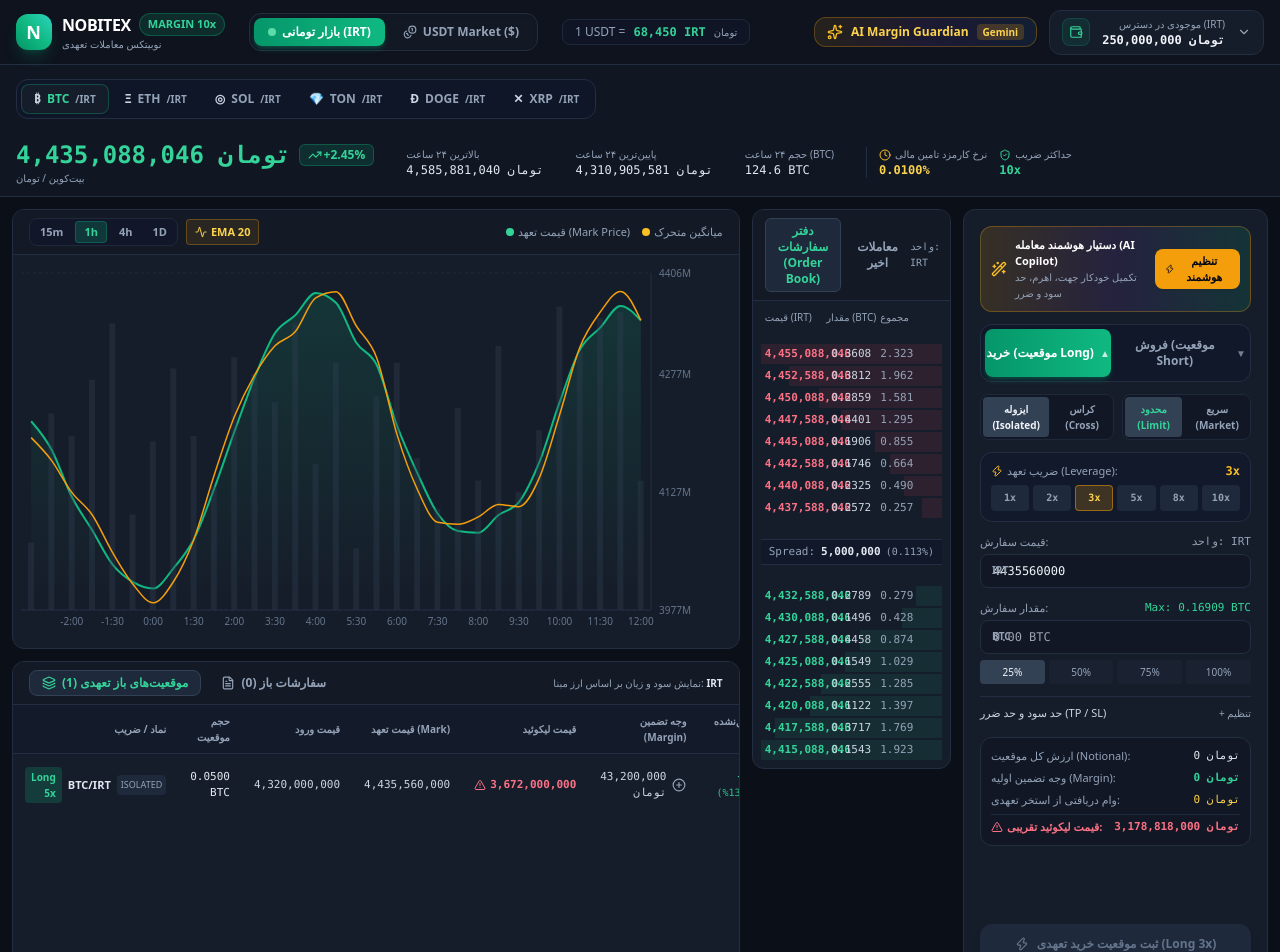
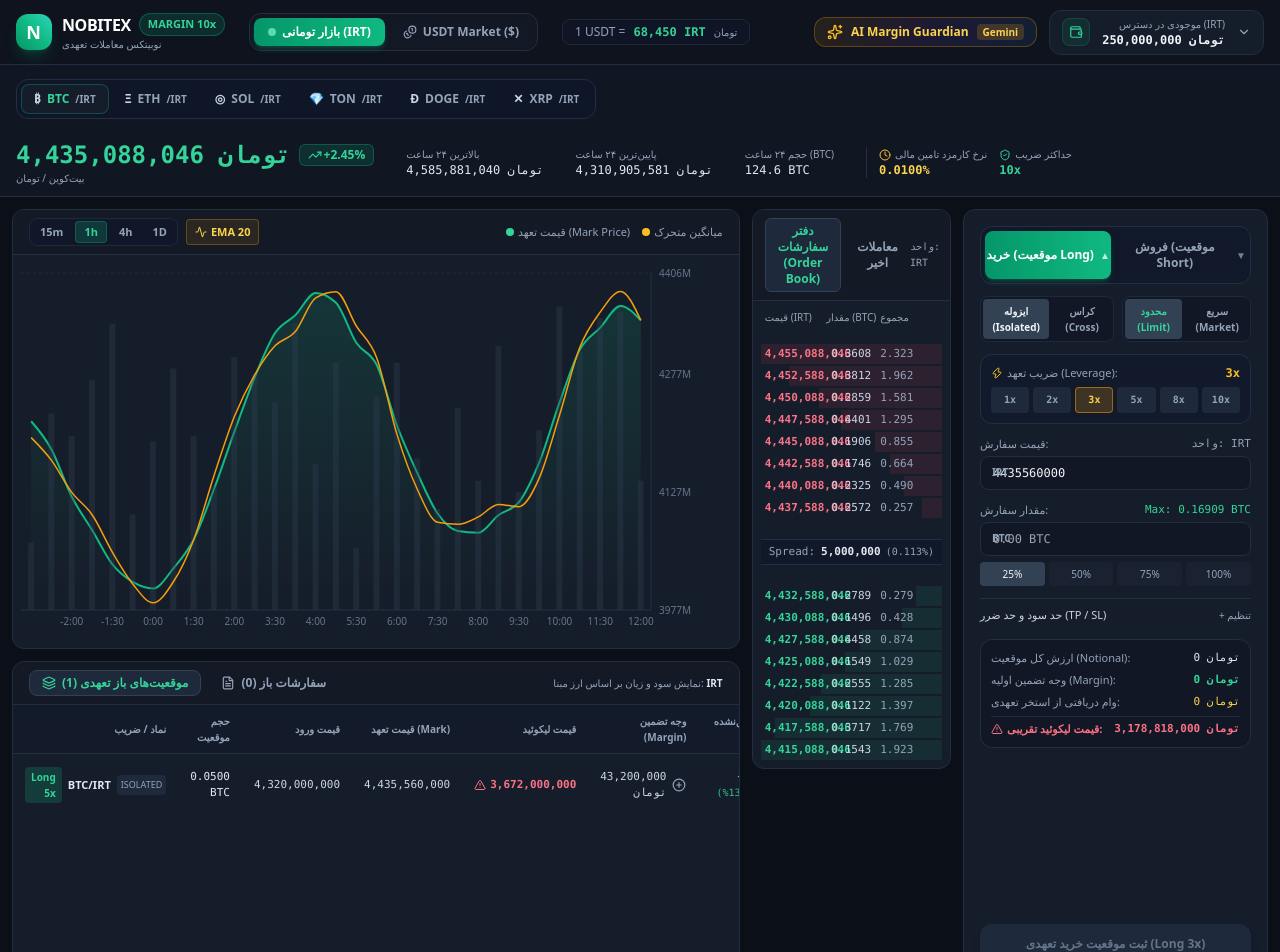
Before and after one commit to soroushaz1/nobitex-margin, a React (Vite) app in the folder frontend/: page / in a window 1280 px wide. Shown: the top 952 px of the page. Built offline with nearby package versions, Linux system fonts and the light colour scheme.

Commit message:
grmini changes

```diff
--- a/frontend/components/OrderForm.tsx
+++ b/frontend/components/OrderForm.tsx
@@ -8,8 +8,7 @@ import {
   WalletBalances
 } from '../types';
 import { LEVERAGE_OPTIONS, formatCurrency, formatPrice } from '../constants';
-import { getInstantCopilotSetup } from '../services/geminiService';
-import { Calculator, Shield, AlertTriangle, Info, Zap, Sparkles, Wand2 } from 'lucide-react';
+import { Calculator, Shield, AlertTriangle, Info, Zap } from 'lucide-react';
 
 interface OrderFormProps {
   quoteCurrency: QuoteCurrency;
@@ -25,7 +24,6 @@ interface OrderFormProps {
     amount: number; // in base crypto (e.g. BTC)
     takeProfit?: number;
     stopLoss?: number;
-    aiSuggested?: boolean;
   }) => void;
   presetPrice?: number;
 }
@@ -49,8 +47,6 @@ export const OrderForm: React.FC<OrderFormProps> = ({
   const [enableTpSl, setEnableTpSl] = useState(false);
   const [tpInput, setTpInput] = useState<string>('');
   const [slInput, setSlInput] = useState<string>('');
-  const [copilotLoading, setCopilotLoading] = useState(false);
-  const [copilotReason, setCopilotReason] = useState<string | null>(null);
 
   // Update price when preset clicked from order book
   useEffect(() => {
@@ -77,6 +73,8 @@ export const OrderForm: React.FC<OrderFormProps> = ({
   const maxBuyableBase = priceNum > 0 ? (availableQuoteCollateral * leverage) / priceNum : 0;
 
   // Approximate liquidation price calculation
+  // For Long: LiqPrice = EntryPrice * (1 - (1/Leverage) + MaintenanceMargin)
+  // For Short: LiqPrice = EntryPrice * (1 + (1/Leverage) - MaintenanceMargin)
   const maintenanceRate = 0.05; // 5% maintenance margin
   const liquidationPrice =
     leverage > 1 && priceNum > 0
@@ -90,35 +88,6 @@ export const OrderForm: React.FC<OrderFormProps> = ({
     setPercentSlider(pct);
     const targetAmount = (maxBuyableBase * (pct / 100));
     setAmountInput(targetAmount > 0 ? targetAmount.toFixed(baseAsset.decimals) : '');
-  };
-
-  // 1-Click AI Copilot Auto-Fill
-  const handleAutoCopilot = async () => {
-    setCopilotLoading(true);
-    try {
-      const res = await getInstantCopilotSetup(
-        baseAsset.symbol,
-        currentPrice,
-        quoteCurrency,
-        baseAsset.maxLeverage
-      );
-
-      setSide(res.side);
-      setLeverage(res.leverage);
-      setPriceInput(res.entryPrice.toString());
-      setEnableTpSl(true);
-      setTpInput(res.takeProfit.toString());
-      setSlInput(res.stopLoss.toString());
-      setCopilotReason(res.reason);
-
-      // Default to 25% of user's free balance for safe execution
-      const suggestedSize = ((availableQuoteCollateral * 0.25 * res.leverage) / res.entryPrice);
-      if (suggestedSize > 0) {
-        setAmountInput(suggestedSize.toFixed(baseAsset.decimals));
-      }
-    } finally {
-      setCopilotLoading(false);
-    }
   };
 
   const handleSubmit = (e: React.FormEvent) => {
@@ -139,42 +108,13 @@ export const OrderForm: React.FC<OrderFormProps> = ({
       amount: amountNum,
       takeProfit: enableTpSl && tpInput ? parseFloat(tpInput) : undefined,
       stopLoss: enableTpSl && slInput ? parseFloat(slInput) : undefined,
-      aiSuggested: Boolean(copilotReason),
     });
 
     setAmountInput('');
-    setCopilotReason(null);
   };
 
   return (
     <div className="bg-nobi-card border border-nobi-border rounded-xl p-4 flex flex-col h-full text-xs">
-      {/* AI Copilot Quick Assistant Banner */}
-      <div className="mb-3 p-2.5 rounded-xl bg-gradient-to-r from-amber-500/15 via-purple-500/10 to-emerald-500/15 border border-amber-500/30 flex items-center justify-between gap-2">
-        <div className="flex items-center gap-2">
-          <Wand2 className="w-4 h-4 text-amber-400 shrink-0" />
-          <div>
-            <span className="font-bold text-white text-[11px] block">دستیار هوشمند معامله (AI Copilot)</span>
-            <span className="text-[10px] text-slate-400">تکمیل خودکار جهت، اهرم، حد سود و ضرر</span>
-          </div>
-        </div>
-        <button
-          type="button"
-          onClick={handleAutoCopilot}
-          disabled={copilotLoading}
-          className="px-2.5 py-1 rounded-lg bg-amber-500 hover:bg-amber-400 text-slate-950 font-bold text-[11px] flex items-center gap-1 transition-colors shadow-sm disabled:opacity-50"
-        >
-          {copilotLoading ? <Sparkles className="w-3 h-3 animate-spin" /> : <Zap className="w-3 h-3" />}
-          <span>تنظیم هوشمند</span>
-        </button>
-      </div>
-
-      {copilotReason && (
-        <div className="mb-3 p-2 rounded-lg bg-emerald-500/10 border border-emerald-500/30 text-[11px] text-emerald-300">
-          <strong className="block text-[10px] text-emerald-400 mb-0.5">تحلیل هوش مصنوعی:</strong>
-          {copilotReason}
-        </div>
-      )}
-
       {/* Long / Short Selector */}
       <div className="grid grid-cols-2 gap-2 p-1 bg-slate-900/80 rounded-xl border border-nobi-border mb-3">
         <button
@@ -427,7 +367,7 @@ export const OrderForm: React.FC<OrderFormProps> = ({
         <button
           type="submit"
           disabled={amountNum <= 0}
-          className={`w-full py-3 rounded-xl font-bold text-xs transition-all shadow-lg mt-3 flex items-center justify-center gap-2 ${
+          className={`w-full py-3 rounded-xl font-bold text-xs transition-all shadow-lg mt-3 ${
             amountNum <= 0
               ? 'bg-slate-800 text-slate-500 cursor-not-allowed'
               : side === 'BUY'
@@ -435,12 +375,7 @@ export const OrderForm: React.FC<OrderFormProps> = ({
               : 'bg-gradient-to-r from-rose-600 to-rose-500 hover:from-rose-500 hover:to-rose-400 text-white shadow-rose-500/20 active:scale-[0.99]'
           }`}
         >
-          <Zap className="w-3.5 h-3.5" />
-          <span>
-            {side === 'BUY'
-              ? `ثبت موقعیت خرید تعهدی (Long ${leverage}x)`
-              : `ثبت موقعیت فروش تعهدی (Short ${leverage}x)`}
-          </span>
+          {side === 'BUY' ? `ثبت موقعیت خرید تعهدی (Long ${leverage}x)` : `ثبت موقعیت فروش تعهدی (Short ${leverage}x)`}
         </button>
       </form>
     </div>
```
